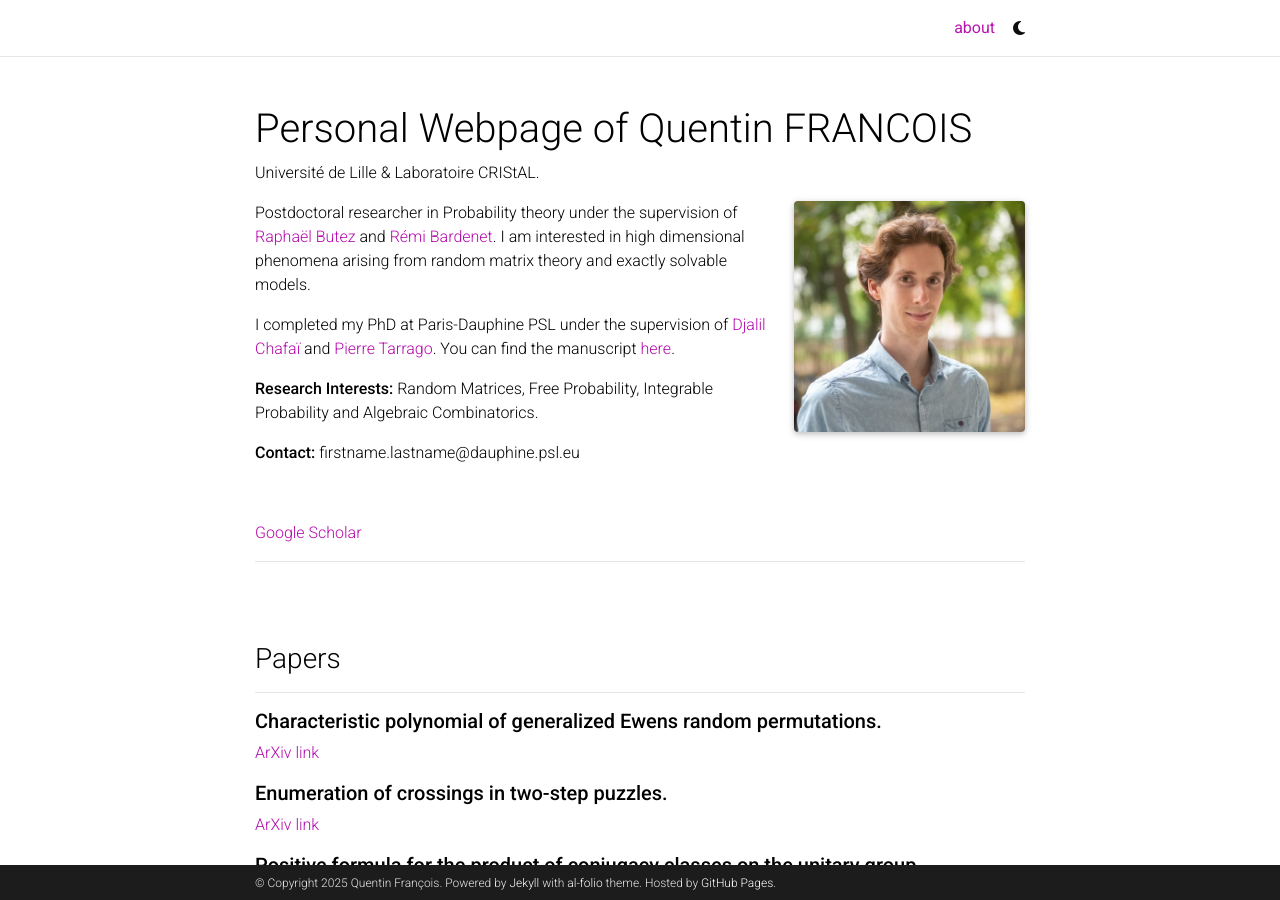
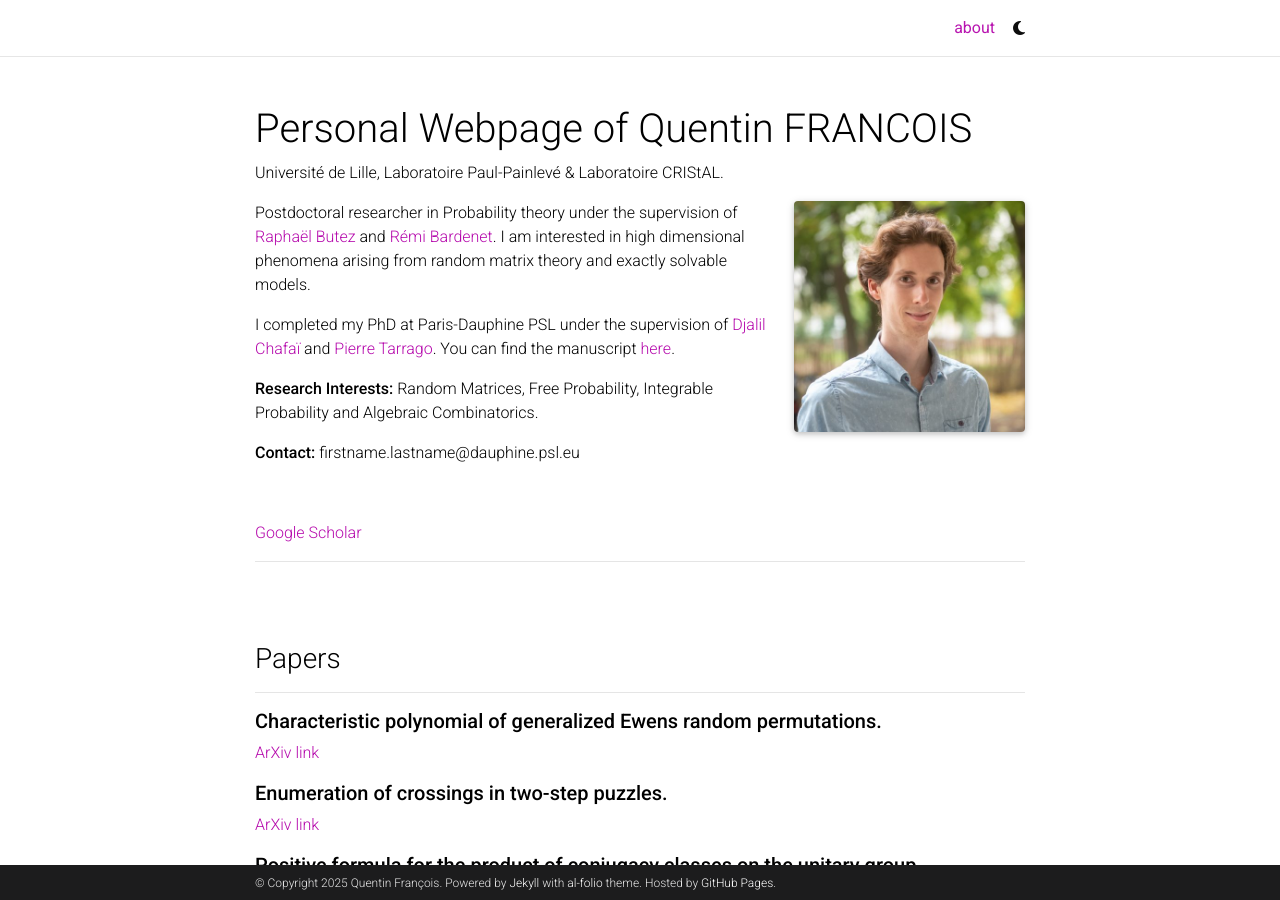
Before and after one commit to qufrancois/qufrancois.github.io, a Jekyll site: the page built from _pages/about.md, in a window 1280 px wide and 900 px high. Built offline with Jekyll 4.4.1, drawn with Linux system fonts in a browser that asks for light colours; full-size pictures stand in for the smaller copies a plugin makes; comment, search, counter and statistics services are not loaded; a style sheet for code colours, icons or effects is not loaded.

Commit message:
New pres 3

```diff
--- a/_pages/about.md
+++ b/_pages/about.md
@@ -2,7 +2,7 @@
 layout: about
 title: about
 permalink: /
-subtitle: Université de Lille & Laboratoire CRIStAL.
+subtitle: Université de Lille, Laboratoire Paul-Painlevé  & Laboratoire CRIStAL.
 
 profile:
   align: right
```
